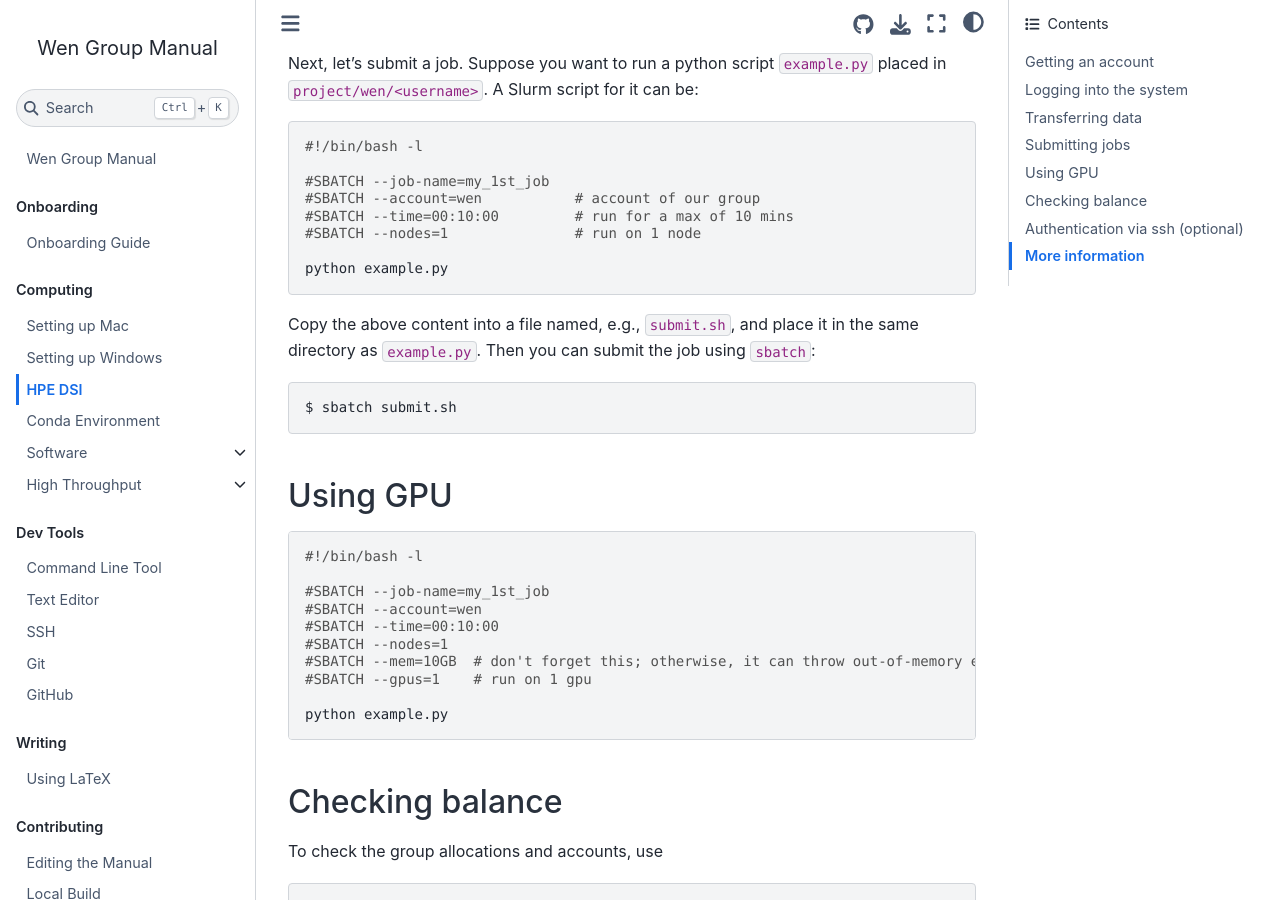
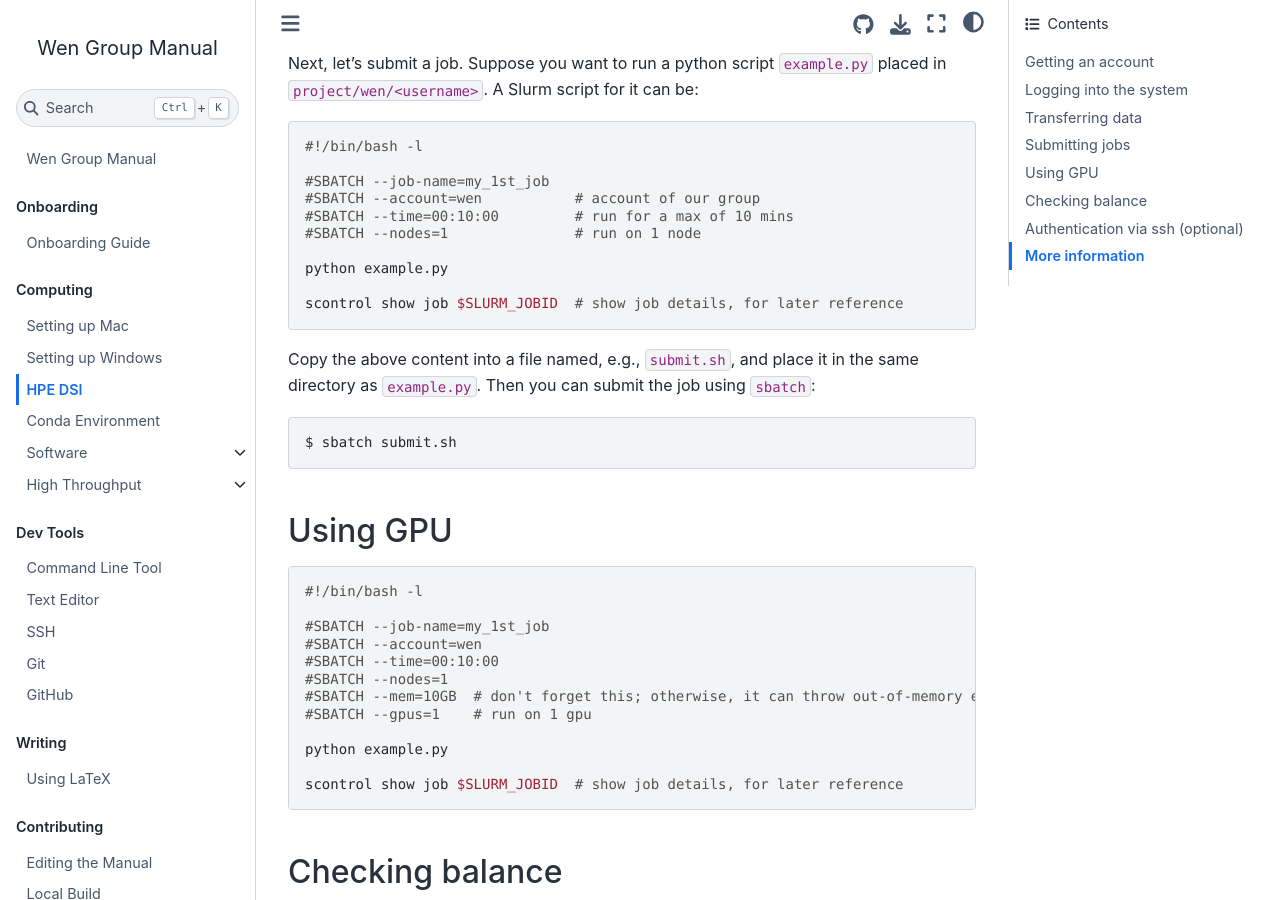
Before and after one commit to wengroup/group_manual, a Jupyter Book: the page built from docs/computing/hpe_dsi.md, in a window 1280 px wide and 900 px high, scrolled down 2265 px. Built offline with Jupyter Book 1.0.4 settings and Sphinx 7.4.7 and the Sphinx Book theme 1.1.4, drawn with Linux system fonts in a browser that asks for light colours.

Commit message:
Add scontrol show job $SLURM_JOBID  # show job details, for later reference

````diff
--- a/docs/computing/hpe_dsi.md
+++ b/docs/computing/hpe_dsi.md
@@ -88,6 +88,8 @@ Next, let's submit a job. Suppose you want to run a python script `example.py` p
 #SBATCH --nodes=1               # run on 1 node
 
 python example.py
+
+scontrol show job $SLURM_JOBID  # show job details, for later reference
 ```
 
 Copy the above content into a file named, e.g., `submit.sh`, and place it in the same directory as `example.py`. Then you can submit the job using `sbatch`:
@@ -109,6 +111,8 @@ $ sbatch submit.sh
 #SBATCH --gpus=1    # run on 1 gpu
 
 python example.py
+
+scontrol show job $SLURM_JOBID  # show job details, for later reference
 ```
 
 ## Checking balance
````
